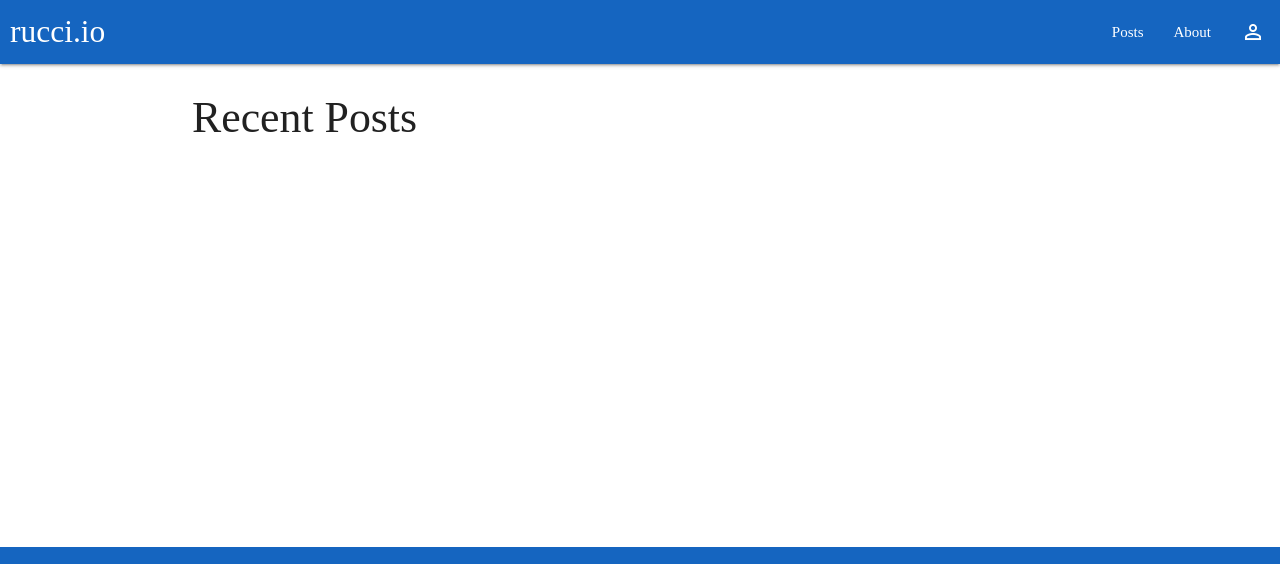
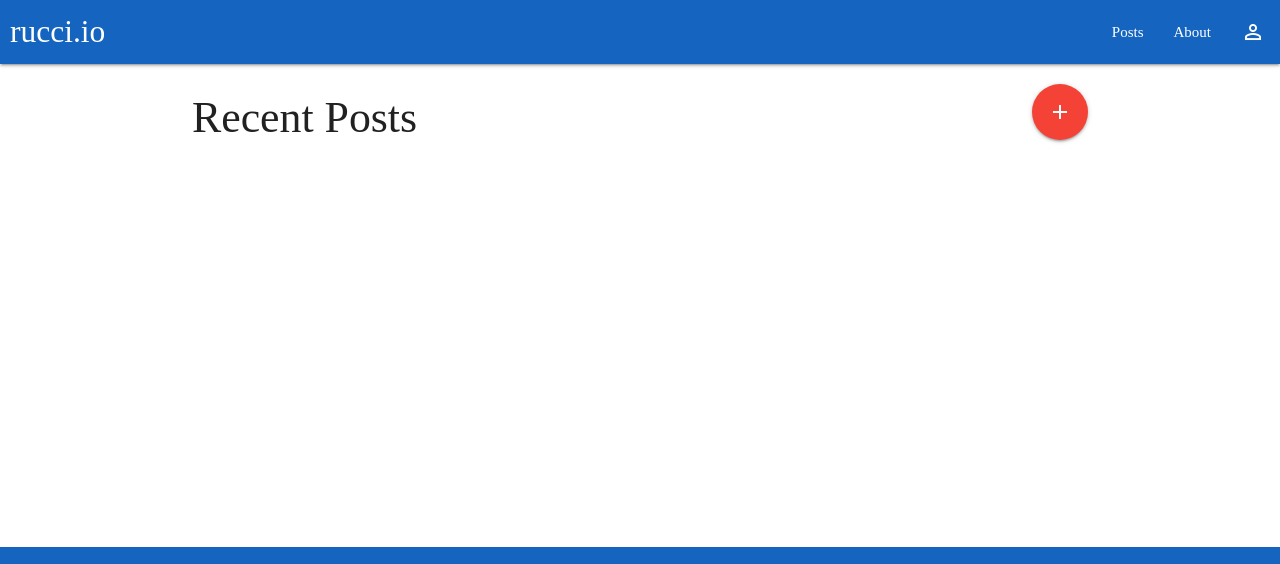
Before and after one commit to nicholasrucci/blog, a plain HTML site: page public/views/admin/posts.html in a window 1280 px wide. Shown: the top 564 px of the page. Drawn offline with nearby package versions, Linux system fonts and the light colour scheme; no server answers.

Commit message:
add button

```diff
--- a/public/views/admin/posts.html
+++ b/public/views/admin/posts.html
@@ -29,7 +29,10 @@
     </nav>
 
     <div class="container">
-      <h3>Recent Posts</h3>
+      <div>
+        <h3 class="left">Recent Posts</h3>
+        <a id="fixed_button" class="btn-floating btn-large waves-effect waves-light red right"><i class="material-icons">add</i></a>
+      </div>
       <div class="row">
         <div id="posts-container" class="col m12 m8">
           <div class="card blue-grey darken-2">
@@ -37,6 +40,7 @@
         </div>
       </div>
     </div>
+
 
     </main>
     <footer class="page-footer blue darken-3">
```
